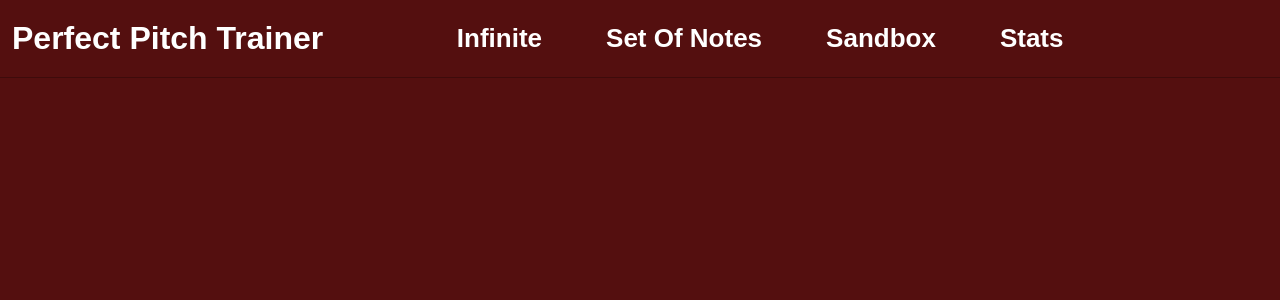
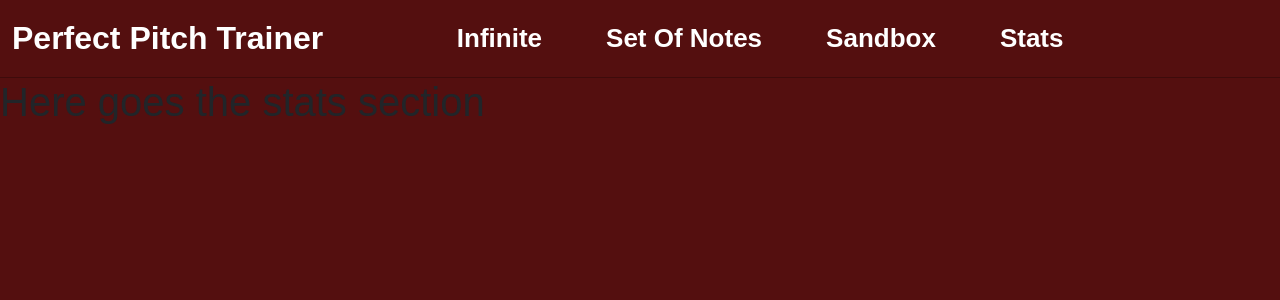
Before and after one commit to IGieckI/Perfect-Pitch-Trainer, a Vue app in the folder client/: page /stats in a window 1280 px wide. Shown: the top 300 px of the page. Built offline with nearby package versions, Linux system fonts and the light colour scheme; a web font is replaced by a local one.

Commit message:
Add stats vue and routing

```diff
--- /dev/null
+++ b/client/src/views/Stats.vue
@@ -0,0 +1,23 @@
+<template>
+<h1>Here goes the stats section</h1>
+</template>
+
+<script lang="ts">
+import { defineComponent } from 'vue';
+
+export default defineComponent({
+    data() {
+
+    },
+    methods: {
+
+    },
+    mounted() {
+
+    }
+})
+</script>
+
+<style scoped lang="ts">
+
+</style>
```
Also changed, not shown: client/src/main.ts (+6 -5 lines).
